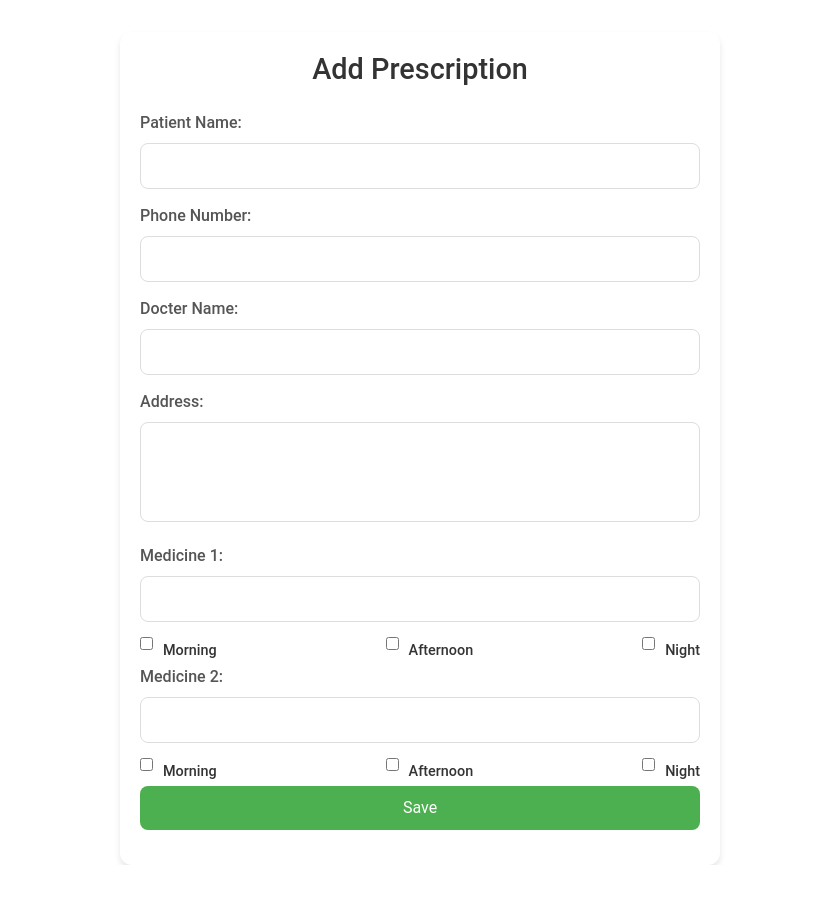
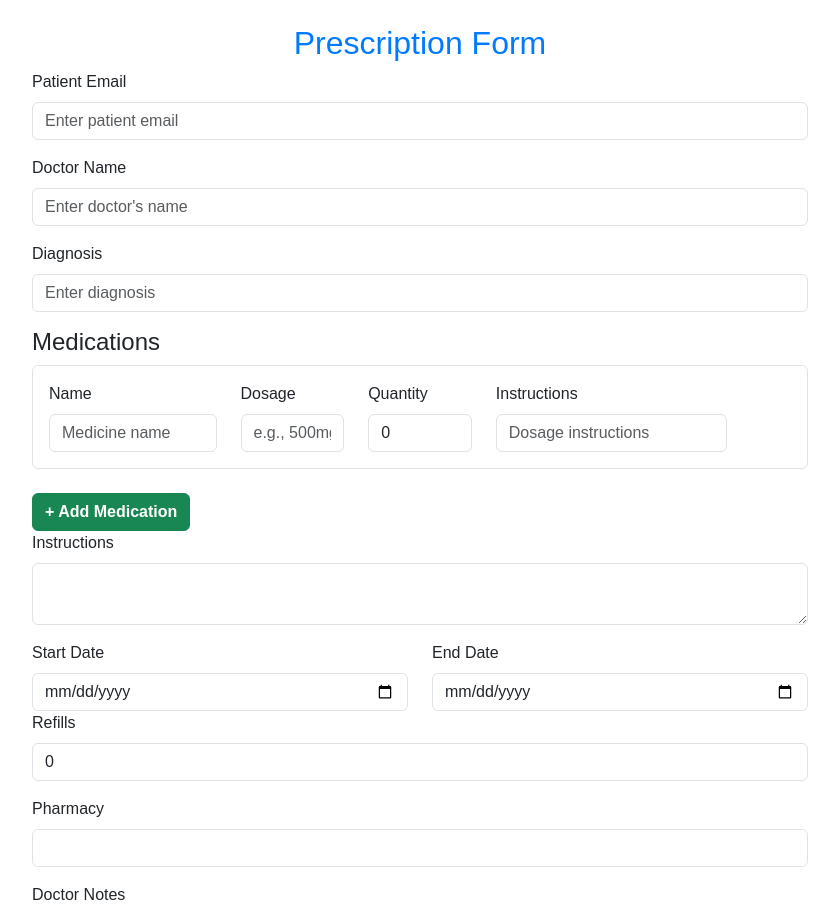
Before and after one commit to 1304harshu/HealWell, an Angular app: page /staff-dashboard in a window 1280 px wide. Shown: the top 915 px of the page, without its empty margins (220-1059 px from the left). Before the commit the page ends 865 px from the top, so only its background shows below. Built offline with nearby package versions, Linux system fonts and the light colour scheme.

Commit message:
prescription form --> added

```diff
--- a/src/app/app.module.ts
+++ b/src/app/app.module.ts
@@ -2,7 +2,7 @@ import { NgModule } from '@angular/core';
 import { BrowserModule } from '@angular/platform-browser';
 import { AppRoutingModule } from './app-routing.module';
 import { AppComponent } from './app.component';
-import {FormsModule} from '@angular/forms';
+import {FormsModule, ReactiveFormsModule } from '@angular/forms';
 import {HttpClientModule} from '@angular/common/http';
 import { LoginComponent } from './login/login.component';
 import { PrescriptionFormComponent } from './prescription-form/prescription-form.component';
@@ -45,7 +45,8 @@ import {MatRadioModule} from '@angular/material/radio';
     MealComponent,
     ExcerciseComponent,
     ProfileComponent,
-    MedicineComponent
+    MedicineComponent,
+
   ],
   imports: [
     BrowserModule,
@@ -53,6 +54,7 @@ import {MatRadioModule} from '@angular/material/radio';
     BrowserModule,
     AppRoutingModule,
     FormsModule,
+    ReactiveFormsModule,
     MatIconModule,
     MatMenuModule,
     HttpClientModule,
--- a/src/app/prescription-form/prescription-form.component.html
+++ b/src/app/prescription-form/prescription-form.component.html
@@ -1,29 +1,103 @@
-<!-- prescription-form.component.html -->
-<div class="form">
-    <h2>Add Prescription</h2>
-    <form (ngSubmit)="onSubmit()">
-      <label for="patientName">Patient Name:</label>
-      <input id="patientName" [(ngModel)]="prescription.patientName" name="patientName" required />
-      <label for="phoneNumber">Phone Number:</label>
-      <input id="phoneNumber" [(ngModel)]="prescription.phoneNumber" name="phoneNumber" required />
-      <label for="docterName">Docter Name:</label>
-      <input id="docterName" [(ngModel)]="prescription.docterName" name="docterName" required />
-      <label for="address">Address:</label>
-      <textarea id="address" [(ngModel)]="prescription.address" name="address"></textarea>
-      <label for="medicine1">Medicine 1:</label>
-      <input id="medicine1" [(ngModel)]="prescription.medicine1" name="medicine1" />
-      <div>
-        <label><input type="checkbox" [(ngModel)]="prescription.schedule.morning" name="morning" /> Morning</label>
-        <label><input type="checkbox" [(ngModel)]="prescription.schedule.afternoon" name="afternoon" /> Afternoon</label>
-        <label><input type="checkbox" [(ngModel)]="prescription.schedule.night" name="night" /> Night</label>
+<div class="container mt-4">
+    <h2 class="text-center">Prescription Form</h2>
+
+    <form [formGroup]="prescriptionForm" (ngSubmit)="onSubmit()">
+      <!-- Patient Email -->
+      <div class="mb-3">
+        <label class="form-label">Patient Email</label>
+        <input type="email" class="form-control" formControlName="patientEmail" placeholder="Enter patient email">
       </div>
-      <label for="medicine2">Medicine 2:</label>
-      <input id="medicine2" [(ngModel)]="prescription.medicine2" name="medicine2" />
-      <div>
-        <label><input type="checkbox" [(ngModel)]="prescription.schedule.morning" name="morning" /> Morning</label>
-        <label><input type="checkbox" [(ngModel)]="prescription.schedule.afternoon" name="afternoon" /> Afternoon</label>
-        <label><input type="checkbox" [(ngModel)]="prescription.schedule.night" name="night" /> Night</label>
+
+      <!-- Doctor Name -->
+      <div class="mb-3">
+        <label class="form-label">Doctor Name</label>
+        <input type="text" class="form-control" formControlName="doctorName" placeholder="Enter doctor's name">
       </div>
-      <button type="submit">Save</button>
+
+      <!-- Diagnosis -->
+      <div class="mb-3">
+        <label class="form-label">Diagnosis</label>
+        <input type="text" class="form-control" formControlName="diagnosis" placeholder="Enter diagnosis">
+      </div>
+
+      <!-- Medications (Dynamic) -->
+      <h4>Medications</h4>
+      <div formArrayName="medications">
+        <div *ngFor="let med of medications.controls; let i = index" [formGroupName]="i" class="mb-3 border p-3 rounded">
+          <div class="row">
+            <div class="col-md-3">
+              <label class="form-label">Name</label>
+              <input type="text" class="form-control" formControlName="name" placeholder="Medicine name">
+            </div>
+            <div class="col-md-2">
+              <label class="form-label">Dosage</label>
+              <input type="text" class="form-control" formControlName="dosage" placeholder="e.g., 500mg">
+            </div>
+            <div class="col-md-2">
+              <label class="form-label">Quantity</label>
+              <input type="number" class="form-control" formControlName="quantity">
+            </div>
+            <div class="col-md-4">
+              <label class="form-label">Instructions</label>
+              <input type="text" class="form-control" formControlName="instructions" placeholder="Dosage instructions">
+            </div>
+            <div class="col-md-1 d-flex align-items-end">
+              <button type="button" class="btn btn-danger" (click)="removeMedication(i)" *ngIf="medications.length > 1">
+                X
+              </button>
+            </div>
+          </div>
+        </div>
+      </div>
+      <button type="button" class="btn btn-success mt-2" (click)="addMedication()">+ Add Medication</button>
+
+      <!-- Additional Fields -->
+      <div class="mb-3">
+        <label class="form-label">Instructions</label>
+        <textarea class="form-control" formControlName="instructions" rows="2"></textarea>
+      </div>
+
+      <div class="row">
+        <div class="col-md-6">
+          <label class="form-label">Start Date</label>
+          <input type="date" class="form-control" formControlName="startDate">
+        </div>
+        <div class="col-md-6">
+          <label class="form-label">End Date</label>
+          <input type="date" class="form-control" formControlName="endDate">
+        </div>
+      </div>
+
+      <div class="mb-3">
+        <label class="form-label">Refills</label>
+        <input type="number" class="form-control" formControlName="refills">
+      </div>
+
+      <div class="mb-3">
+        <label class="form-label">Pharmacy</label>
+        <input type="text" class="form-control" formControlName="pharmacy">
+      </div>
+
+      <div class="mb-3">
+        <label class="form-label">Doctor Notes</label>
+        <textarea class="form-control" formControlName="doctorNotes" rows="2"></textarea>
+      </div>
+
+      <div class="mb-3">
+        <label class="form-label">Status</label>
+        <select class="form-control" formControlName="status">
+          <option value="active">Active</option>
+          <option value="completed">Completed</option>
+          <option value="cancelled">Cancelled</option>
+        </select>
+      </div>
+
+      <div class="mb-3">
+        <label class="form-label">Date</label>
+        <input type="datetime-local" class="form-control" formControlName="date">
+      </div>
+
+      <!-- Submit Button -->
+      <button type="submit" class="btn btn-primary w-100 mt-3">Submit Prescription</button>
     </form>
   </div>
--- a/src/app/prescription-form/prescription-form.component.scss
+++ b/src/app/prescription-form/prescription-form.component.scss
@@ -1,98 +1,11 @@
-/* Modern CSS for Prescription Form */
-
-.form {
-    max-width: 600px;
-    margin: 2rem auto;
-    padding: 20px;
-    background: #ffffff;
-    border-radius: 12px;
-    box-shadow: 0 4px 6px rgba(0, 0, 0, 0.1);
-    font-family: 'Roboto', sans-serif;
+.container {
+    max-width: 800px;
   }
 
-  .form h2 {
-    text-align: center;
-    color: #333333;
-    font-size: 1.8rem;
-    margin-bottom: 1.5rem;
+  h2 {
+    color: #007bff;
   }
 
-  .form label {
-    display: block;
-    color: #555555;
-    font-weight: 500;
-    margin-bottom: 8px;
+  button {
+    font-weight: bold;
   }
-
-  .form input, .form textarea, .form button {
-    width: 100%;
-    padding: 10px;
-    margin-bottom: 15px;
-    border: 1px solid #dddddd;
-    border-radius: 8px;
-    font-size: 1rem;
-    outline: none;
-    transition: all 0.3s ease;
-  }
-
-  .form input:focus, .form textarea:focus {
-    border-color: #4caf50;
-    box-shadow: 0 0 4px rgba(76, 175, 80, 0.4);
-  }
-
-  .form textarea {
-    resize: none;
-    height: 100px;
-  }
-
-  .form div {
-    display: flex;
-    justify-content: space-between;
-    align-items: center;
-    flex-wrap: wrap;
-  }
-
-  .form div label {
-    display: flex;
-    align-items: center;
-    margin-bottom: 0;
-    font-size: 0.9rem;
-    color: #333333;
-  }
-
-  .form div input[type="checkbox"] {
-    margin-right: 10px;
-    accent-color: #4caf50;
-  }
-
-  .form button {
-    background: #4caf50;
-    color: #ffffff;
-    border: none;
-    font-size: 1rem;
-    cursor: pointer;
-    transition: background 0.3s ease;
-  }
-
-  .form button:hover {
-    background: #45a049;
-  }
-
-  @media (max-width: 768px) {
-    .form {
-      padding: 15px;
-    }
-
-    .form h2 {
-      font-size: 1.5rem;
-    }
-
-    .form div {
-      flex-direction: column;
-      align-items: flex-start;
-    }
-
-    .form div label {
-      margin-bottom: 10px;
-    }
-  }
--- a/src/app/prescription-form/prescription-form.component.ts
+++ b/src/app/prescription-form/prescription-form.component.ts
@@ -1,6 +1,5 @@
-// prescription-form.component.ts
 import { Component } from '@angular/core';
-import { PrescriptionService } from '../shared/prescription.service';
+import { FormArray, FormBuilder, FormGroup, Validators } from '@angular/forms';
 
 @Component({
   selector: 'app-prescription-form',
@@ -8,26 +7,56 @@ import { PrescriptionService } from '../shared/prescription.service';
   styleUrls: ['./prescription-form.component.scss']
 })
 export class PrescriptionFormComponent {
-  prescription = {
-    patientName: '',
-    phoneNumber: '',
-    docterName:'',
-    address: '',
-    medicine1: '',
-    medicine2: '',
-    schedule: { morning: false, afternoon: false, night: false },
-  };
+  prescriptionForm: FormGroup;
 
-  constructor(private prescriptionService: PrescriptionService) {}
+  constructor(private fb: FormBuilder) {
+    this.prescriptionForm = this.fb.group({
+      patientEmail: ['', [Validators.required, Validators.email]],
+      doctorName: ['', Validators.required],
+      diagnosis: ['', Validators.required],
+      instructions: ['', Validators.required],
+      startDate: ['', Validators.required],
+      endDate: ['', Validators.required],
+      refills: [0, [Validators.required, Validators.min(0)]],
+      pharmacy: ['', Validators.required],
+      doctorNotes: [''],
+      status: ['active', Validators.required],
+      date: ['', Validators.required],
+      medications: this.fb.array([]) // Dynamic medication fields
+    });
 
+    this.addMedication(); // Add one medication field by default
+  }
+
+  // Getter for medications FormArray
+  get medications() {
+    return this.prescriptionForm.get('medications') as FormArray;
+  }
+
+  // Add a new medication field
+  addMedication() {
+    const medicationGroup = this.fb.group({
+      name: ['', Validators.required],
+      dosage: ['', Validators.required],
+      quantity: [0, [Validators.required, Validators.min(1)]],
+      instructions: ['', Validators.required]
+    });
+
+    this.medications.push(medicationGroup);
+  }
+
+  // Remove a medication field
+  removeMedication(index: number) {
+    this.medications.removeAt(index);
+  }
+
+  // Submit form data
   onSubmit() {
-    this.prescriptionService.addPrescription(this.prescription).subscribe(
-      () => {
-        alert('Prescription added successfully');
-      },
-      (error) => {
-        alert('Failed to add prescription');
-      }
-    );
+    if (this.prescriptionForm.valid) {
+      console.log('Prescription Data:', this.prescriptionForm.value);
+      alert('Prescription submitted successfully!');
+    } else {
+      alert('Please fill all required fields.');
+    }
   }
 }
```
